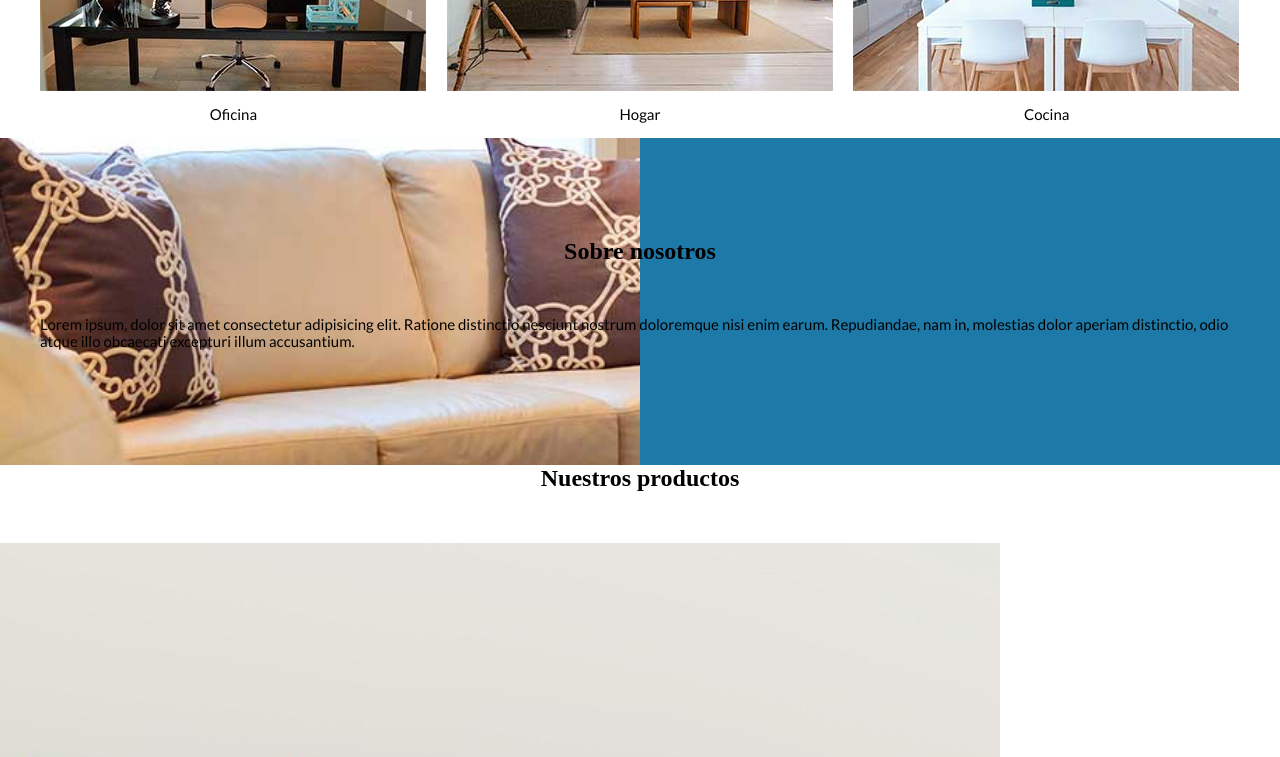
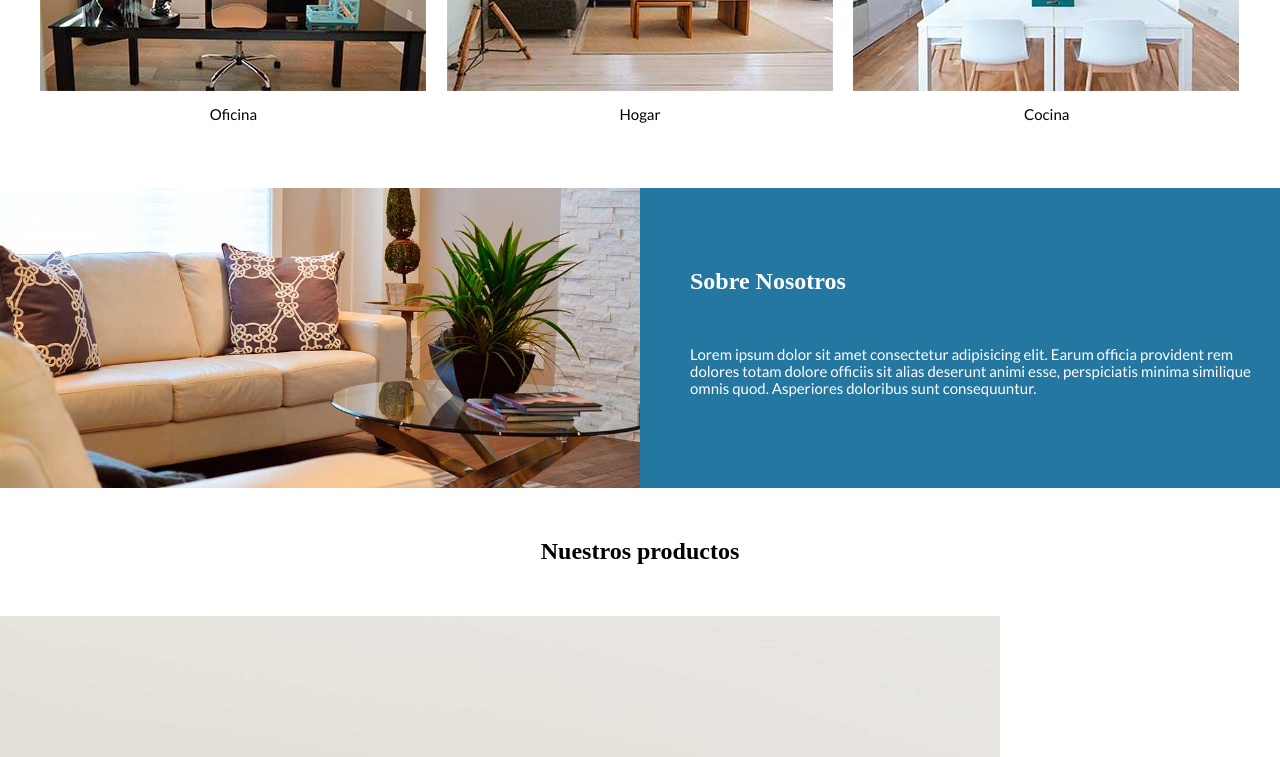
Before and after one commit to gervafernandez/tienda_muebles, a plain HTML site: page index.html in a window 1280 px wide. Shown: the part 1100-1857 px from the top of the page. Drawn offline with Linux system fonts and the light colour scheme; a web font is replaced by a local one.

Commit message:
seccion Sobre nosotros terminada

```diff
--- a/css/styles.css
+++ b/css/styles.css
@@ -118,15 +118,36 @@ Los vamos a usar también para centrar los elementos de LISTADO-CATEGORIAS*/
 /* Sección SOBRE NOSOTROS */
 
 .sobre-nosotros {
-  background-image: linear-gradient(
-      to right,
-      transparent 50%,
-      #1d7aa8 50%,
-      #1d7aa8 100%
-    ),
-    url(../img/nosotros.jpg);
-  padding: 10rem 0;
-  background-position: left center;
+  min-height: 300px;
+  margin-top: 5rem;
+  margin-bottom: 5rem;
+}
+.grid-sobrenosotros {
+  min-height: 300px;
+  background-color: #2377a1;
+  display: grid;
+  grid-template-columns: repeat(2, 1fr);
+}
+
+.img_sobrenosotros {
+  background-image: url(/img/nosotros.jpg);
+  background-size: cover;
   background-repeat: no-repeat;
-  background-size: 100%, 140rem;
+  background-position: 0 -8rem;
 }
+
+.txt_sobrenosotros h2,
+p {
+  color: white;
+  text-align: left;
+  margin-left: 5rem;
+  margin-right: 2rem;
+}
+
+.txt_sobrenosotros h2 {
+  margin-top: 8rem;
+}
+
+.txt_sobrenosotros p {
+  margin-bottom: 2rem;
+}
--- a/index.html
+++ b/index.html
@@ -51,11 +51,15 @@
 
     <!-- Categoría SOBRE NOSOTROS -->
     <section class="sobre-nosotros">
-        <div class="contenedor">
-            <h2>Sobre nosotros</h2>
-            <p>Lorem ipsum, dolor sit amet consectetur adipisicing elit. Ratione distinctio nesciunt nostrum doloremque
-                nisi enim earum. Repudiandae, nam in, molestias dolor aperiam distinctio, odio atque illo obcaecati
-                excepturi illum accusantium.</p>
+        <div class="grid-sobrenosotros">
+            <div class="img_sobrenosotros">
+            </div>
+            <div class="txt_sobrenosotros">
+                <h2>Sobre Nosotros</h2>
+                <p>Lorem ipsum dolor sit amet consectetur adipisicing elit. Earum officia provident rem dolores totam
+                    dolore officiis sit alias deserunt animi esse, perspiciatis minima similique omnis quod. Asperiores
+                    doloribus sunt consequuntur.</p>
+            </div>
         </div>
     </section>
 
```
